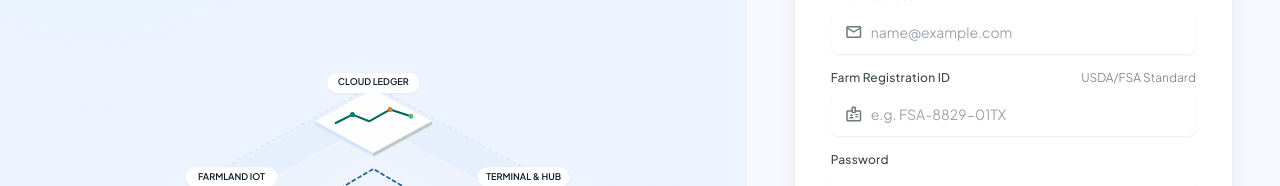
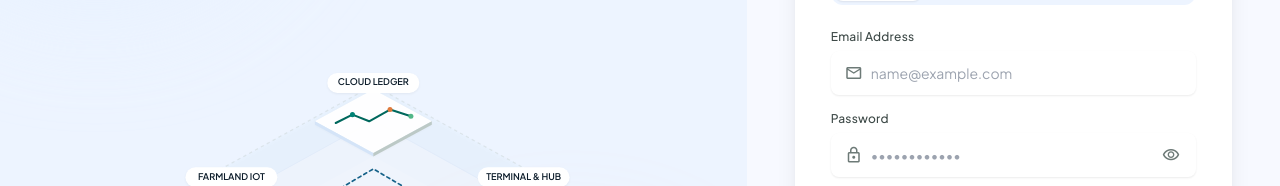
Before and after one commit to Manthanraut13/KisanConnect, a React (Vite) app in the folder frontend/: page /login in a window 1280 px wide. Shown: the part 290-476 px from the top of the page. Built offline with nearby package versions, Linux system fonts and the light colour scheme; no server answers.

Commit message:
refactor: remove decorative roleId input and unused config props from login
- Deleted roleId state, input block, and 16 inputLabel/inputHint/inputIcon/inputPlaceholder props
- Login form now only has email + password fields

```diff
--- a/frontend/src/pages/Login.jsx
+++ b/frontend/src/pages/Login.jsx
@@ -16,10 +16,6 @@ const ROLE_CONFIGS = {
     ctaBg: 'bg-primary',
     ctaHover: 'hover:bg-primary-container',
     ctaText: 'Sign in as Farmer',
-    inputLabel: 'Farm Registration ID',
-    inputHint: 'USDA/FSA Standard',
-    inputIcon: 'badge',
-    inputPlaceholder: 'e.g. FSA-8829-01TX',
     registerText: 'Register as Farmer',
     linkColor: 'text-primary',
     tabActiveClasses: 'bg-surface-container-lowest text-primary shadow-sm',
@@ -33,10 +29,6 @@ const ROLE_CONFIGS = {
     ctaBg: 'bg-secondary',
     ctaHover: 'hover:bg-on-secondary-container',
     ctaText: 'Sign in as Consumer',
-    inputLabel: 'Buyer ID',
-    inputHint: 'Optional',
-    inputIcon: 'badge',
-    inputPlaceholder: 'BID-XXXX-XXXX',
     registerText: 'Register as Consumer',
     linkColor: 'text-secondary',
     tabActiveClasses: 'bg-surface-container-lowest text-secondary shadow-sm',
@@ -50,10 +42,6 @@ const ROLE_CONFIGS = {
     ctaBg: 'bg-tertiary',
     ctaHover: 'hover:bg-tertiary-container',
     ctaText: 'Sign in as Logistics Operator',
-    inputLabel: 'Carrier DOT / Operator License No',
-    inputHint: 'USDOT or MC/FF Num',
-    inputIcon: 'commute',
-    inputPlaceholder: 'DOT #3928102-X',
     registerText: 'Register as Carrier Fleet',
     linkColor: 'text-tertiary',
     tabActiveClasses: 'bg-surface-container-lowest text-tertiary shadow-sm',
@@ -67,10 +55,6 @@ const ROLE_CONFIGS = {
     ctaBg: 'bg-inverse-surface',
     ctaHover: 'hover:bg-on-surface',
     ctaText: 'Sign in as Admin',
-    inputLabel: 'Hardware MFA / Admin Access Token',
-    inputHint: 'FIPS 140-2 Key',
-    inputIcon: 'key',
-    inputPlaceholder: 'SEC-KEY-9941-XXXX',
     registerText: 'Request System Credentials',
     linkColor: 'text-on-surface',
     tabActiveClasses: 'bg-surface-container-lowest text-on-surface shadow-sm',
@@ -80,7 +64,6 @@ const ROLE_CONFIGS = {
 const Login = () => {
   const [role, setRole] = useState('farmer');
   const [email, setEmail] = useState('');
-  const [roleId, setRoleId] = useState('');
   const [password, setPassword] = useState('');
   const [showPassword, setShowPassword] = useState(false);
   const [isLoading, setIsLoading] = useState(false);
@@ -93,7 +76,6 @@ const Login = () => {
 
   const selectRole = (r) => {
     setRole(r);
-    setRoleId('');
     setError('');
   };
 
@@ -171,22 +153,6 @@ const Login = () => {
                   onChange={(e) => setEmail(e.target.value)}
                   required
                   autoComplete="username"
-                />
-              </div>
-            </div>
-            {/* Role-Specific Identifier Field (Dynamic) */}
-            <div>
-              <div className="flex items-center justify-between mb-1.5">
-                <label className="font-label-md text-label-md text-on-surface-variant">{config.inputLabel}</label>
-                <span className="font-caption-light text-caption-light text-outline">{config.inputHint}</span>
-              </div>
-              <div className="relative">
-                <span className="material-symbols absolute left-3.5 top-1/2 -translate-y-1/2 text-outline text-lg">{config.inputIcon}</span>
-                <input
-                  className="w-full h-11 pl-10 pr-4 rounded-lg bg-surface-container-lowest text-on-surface font-body-md text-body-md shadow-sm outline-none focus:bg-surface-bright focus:shadow-md transition-all"
-                  placeholder={config.inputPlaceholder}
-                  value={roleId}
-                  onChange={(e) => setRoleId(e.target.value)}
                 />
               </div>
             </div>
```
